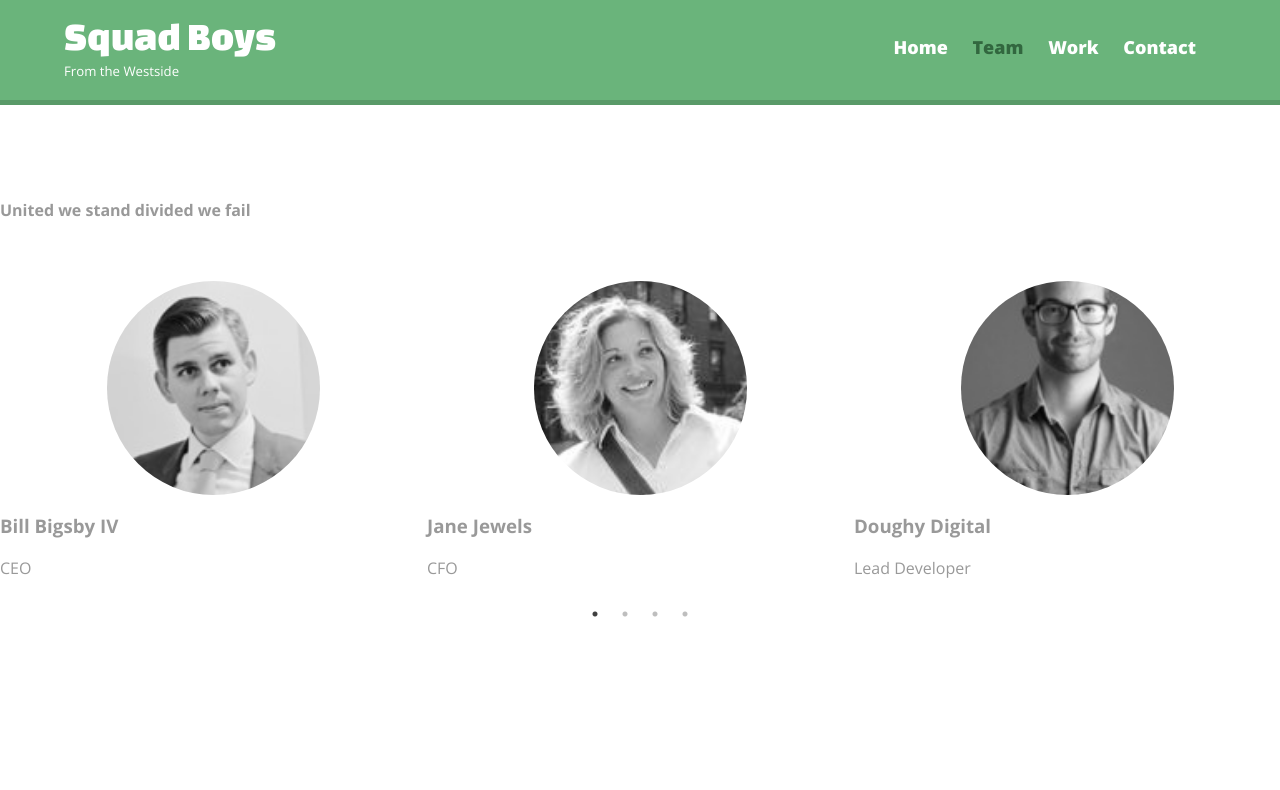
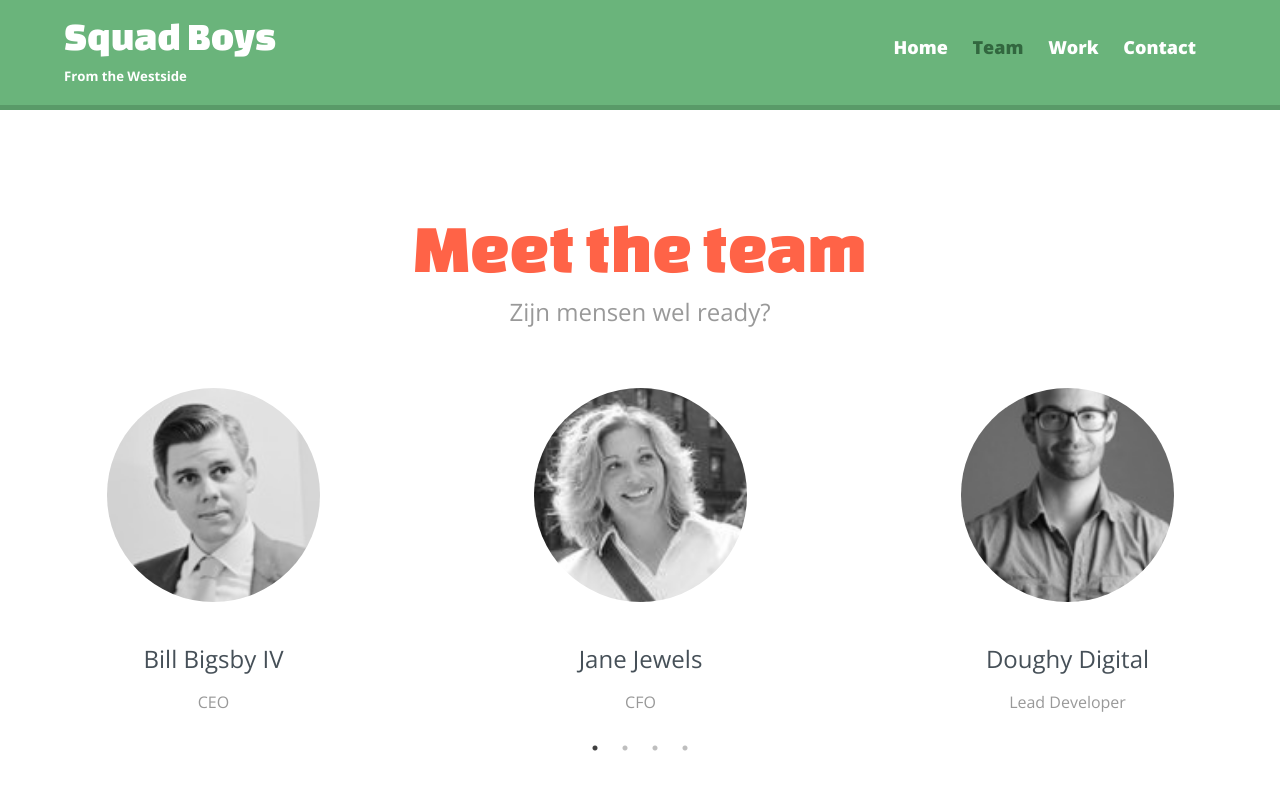
Before and after one commit to Robin839/Portfolio, a plain HTML site: page team.html in a window 1280 px wide. Shown: the top 790 px of the page. Drawn offline with nearby package versions, Linux system fonts and the light colour scheme; files that its build step writes are made by us from their sources.

Commit message:
Nog wat laatste dingetjes voor de layout

```diff
--- a/css/main.css
+++ b/css/main.css
@@ -8,6 +8,10 @@ body {
 
 a {
   text-decoration: none;
+}
+
+p {
+  text-align: center;
 }
 
 /**********************************
@@ -34,17 +38,30 @@ h1 {
   line-height: 0.8em;
 }
 
-h2 {
-  font-size: 0.75em;
-  margin: -5px 0 0;
-  font-weight: normal;
-}
-
 /**********************************
 Maak styling voor h3, h4 en h5?
 ***********************************/
 
+h3 {
+  font-weight: 400;
+  font-size: 24px;
+  margin: 40px 0 0;
+  color: #465058;
+  text-align: center;
+}
 
+h4 {
+  font-weight: 200;
+  font-size: 24px;
+  margin: 10px 0 0;
+  text-align: center;
+}
+
+h5 {
+  font-weight: 300;
+  font-size: 20px;
+  margin: 10px 0 40px;
+}
 
 /**********************************
 NAVIGATION
@@ -124,6 +141,12 @@ Team
   margin: 0 25%;
 }
 
+#team-top {
+  color: tomato;
+  font-size: 70px;
+  font-family: 'Changa One', sans-serif;
+}
+
 /**********************************
 Grid
 ***********************************/
--- a/team.html
+++ b/team.html
@@ -36,8 +36,8 @@
     <div class="main row">
         <div class="grid-full">
           <div class="team">
-            <h2>Meet the team</h2>
-            <h4>United we stand divided we fail</h4>
+            <h3 id="team-top">Meet the team</h3>
+            <h4>Zijn mensen wel ready?</h4>
           </div>
 
     <!-- Slides go here -->
```
